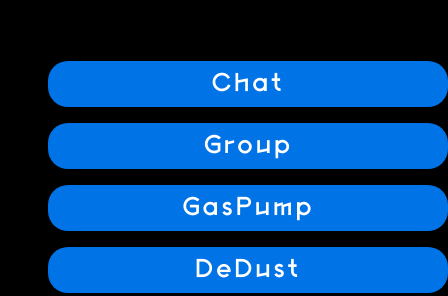
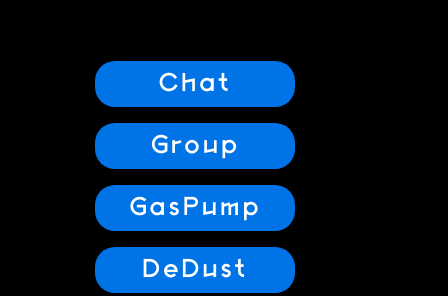
Before and after one commit to arsenalmanakhov/welcome3, a plain HTML site: page index.html in a window 390 px wide. Shown: the part 667-963 px from the top of the page, 448 px wide, since content can reach past the window. Drawn offline with Linux system fonts and the light colour scheme.

Commit message:
Add files via upload

```diff
--- a/css/main.css
+++ b/css/main.css
@@ -117,10 +117,19 @@
 @media (max-width: 991.5px) {
 	.main-btn {
 		margin-top: 1rem;
-		width: 400px;
+		max-width: 250px;
 	}
 
 }
+
+@media (max-width: 500px) {
+	.main-btn {
+		margin-top: 1rem;
+		max-width: 200px;
+	}
+
+}
+
 @media (min-width: 1400px) {
 	.logo-main {
 		position: absolute;
```
